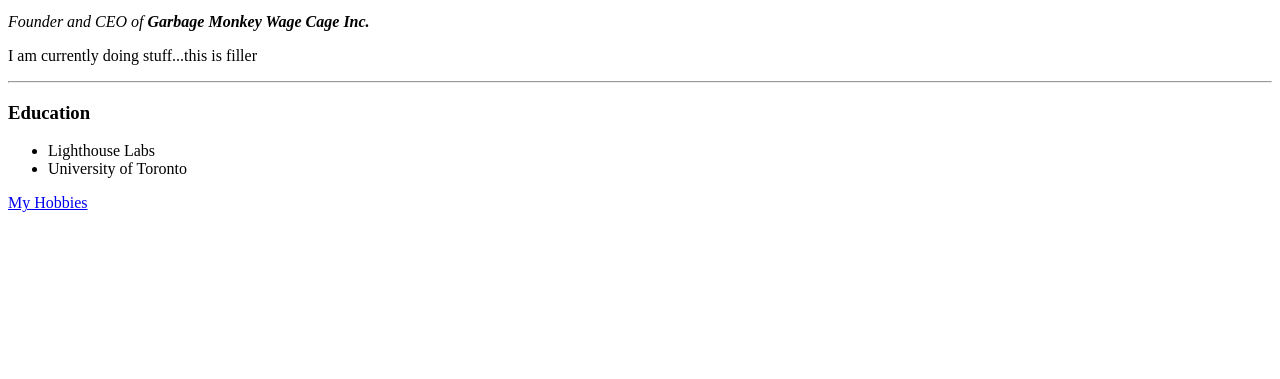
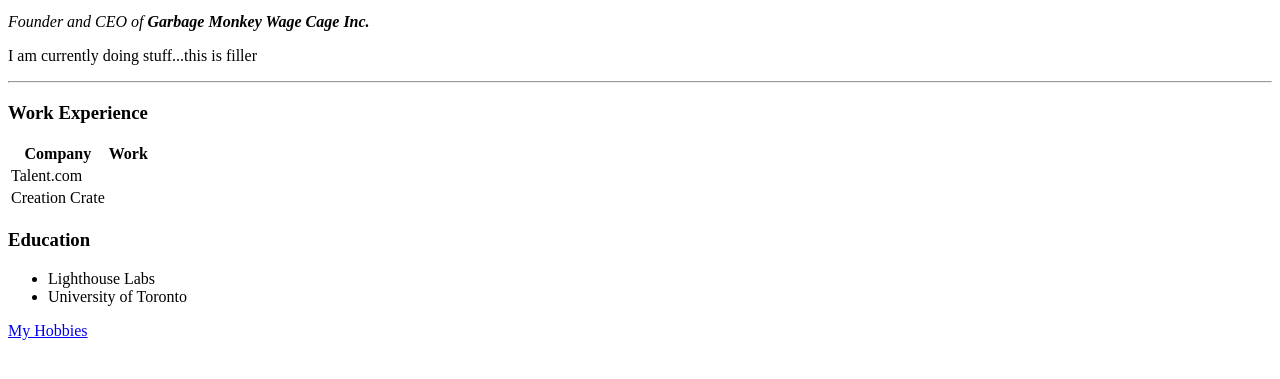
Before and after one commit to elslb/web_dev_practice, a plain HTML site: page HTML_Personal_Site/index.html in a window 1280 px wide. Shown: the part 29-408 px from the top of the page. Drawn offline with Linux system fonts and the light colour scheme.

Commit message:
Update index.html

```diff
--- a/HTML_Personal_Site/index.html
+++ b/HTML_Personal_Site/index.html
@@ -12,6 +12,23 @@
     <p><em>Founder and CEO of <strong>Garbage Monkey Wage Cage Inc.</strong></em></p>
     <p>I am currently doing stuff...this is filler</p>
     <hr>
+    <h3>Work Experience</h3>
+    <table>
+        <thead>
+            <tr>
+                <th>Company</th>
+                <th>Work</th>
+            </tr>
+        </thead>
+        <tbody>
+            <tr>
+                <td>Talent.com</td>
+            </tr>
+            <tr>
+                <td>Creation Crate</td>
+            </tr>
+        </tbody>
+    </table>
     <h3>Education</h3>
     <ul>
         <li>Lighthouse Labs</li>
```
